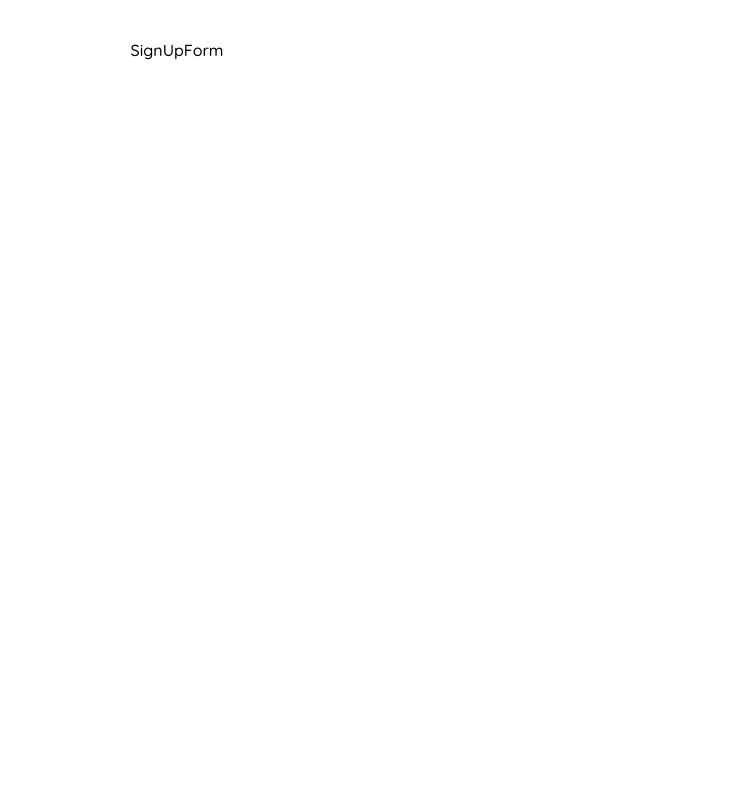
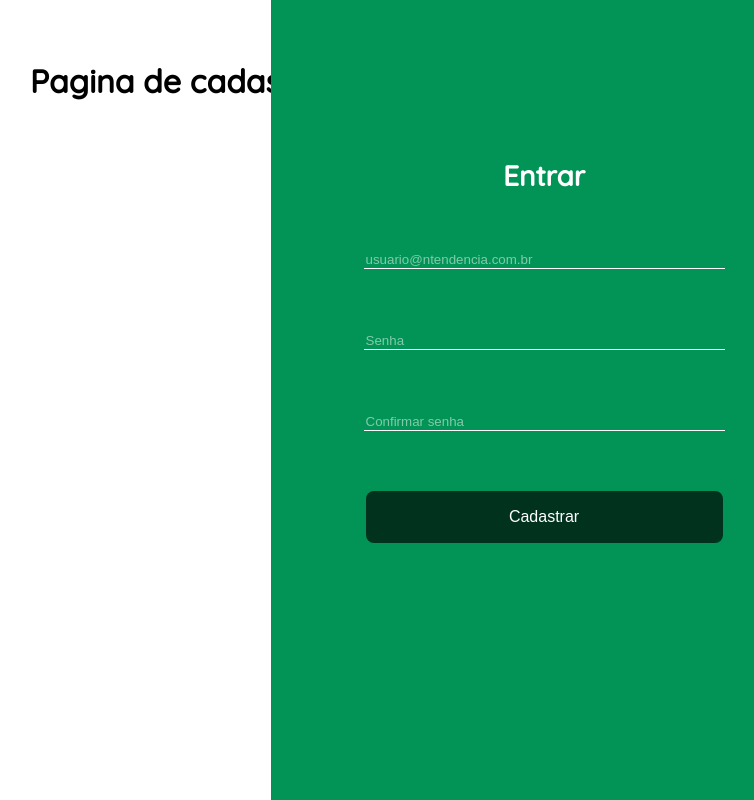
Before and after one commit to MatheusAraripe/desafio-anova, a React (Vite) app: page /signup in a window 1280 px wide. Shown: the whole page, without its empty margins (463-1217 px from the left). Built offline with nearby package versions, Linux system fonts and the light colour scheme.

Commit message:
feat: formulário e validação de cadastro adicionados

```diff
--- a/src/components/LoginForm.jsx
+++ b/src/components/LoginForm.jsx
@@ -15,6 +15,7 @@ import * as yup from "yup";
 const schema = yup.object({
     email: yup.string().required("Campo obrigaório"),
     password: yup.string().required("Campo obrigaório")
+    .min(8, "A senha deve ter ao menos 8 caracteres")
 })
 
 
--- a/src/components/SignUpForm.jsx
+++ b/src/components/SignUpForm.jsx
@@ -1,32 +1,77 @@
-// import React from 'react'
+import React from 'react'
 
-// // React hook form
-// import { useForm } from "react-hook-form";
-// import { yupResolver } from '@hookform/resolvers/yup';
+// React hook form
+import { useForm } from "react-hook-form";
+import { yupResolver } from '@hookform/resolvers/yup';
 
-// // Yup
-// import * as yup from "yup";
+// Yup
+import * as yup from "yup";
 
 
-// // Schema para validação
-// const schema = yup.object({
-//     email: yup.string().required("Campo obrigaório"),
-//     password: yup.string().required("Campo obrigaório")
-//     .min(8, "A senha deve ter ao menos 8 caracteres")
-//     .matches(/[0-9]/, getCharacterValidationError("Deve ter um digito"))
-//     .matches(/[a-z]/, getCharacterValidationError("Deve ter letras menúsculas"))
-//     .matches(/[A-Z]/, getCharacterValidationError("Deve ter ao menos uma letra maiúscula")),
-//     confirmPassword: yup.string()
-//     .required("Insira a senha novamente")
+const getCharacterValidationError = (str) => {
+    return `Sua senha deve conter ao menos 1 ${str}`;
+};
 
-//     // usando o oneOf para achar a correspondência no array
-//     // usando "ref" para pegar o valor de referência
-//     .oneOf([ref("password")], "As senhas devem ser iguais"),
-// })
+
+// Schema para validação
+const schema = yup.object({
+    email: yup.string().required("Campo obrigaório"),
+    password: yup.string().required("Campo obrigaório")
+    .min(8, "A senha deve ter ao menos 8 caracteres")
+    .matches(/[0-9]/, getCharacterValidationError("digito"))
+    .matches(/[a-z]/, getCharacterValidationError("letra menúscula"))
+    .matches(/[A-Z]/, getCharacterValidationError("letra maiúscula")),
+    confirmPassword: yup.string()
+    .required("Insira a senha novamente")
+
+    // usando o oneOf para achar a correspondência no array
+    // usando "ref" para pegar o valor de referência
+    .oneOf([yup.ref("password")], "As senhas devem ser iguais"),
+})
 
 const SignUpForm = () => {
+  const { register, handleSubmit: onSubmit, formState: { errors } } = useForm({resolver: yupResolver(schema)});
+  const handleSubmit = (data) => {
+    console.log(data);
+  };
+
   return (
-    <div>SignUpForm</div>
+    <div className="login-form">
+        <h2>Entrar</h2>
+        <form onSubmit={onSubmit(handleSubmit)}>
+            <div className="form-group">
+                <input
+                type="email"
+                placeholder="usuario@ntendencia.com.br"
+                {...register("email")}
+                />
+                <span className="error">
+                {errors.email?.message}
+                </span>
+            </div>
+            <div className="form-group">
+                <input
+                type="password"
+                placeholder="Senha"
+                {...register("password")}
+                />
+                <span className="error">
+                {errors.password?.message}
+                </span>
+            </div>
+            <div className="form-group">
+                <input
+                type="password"
+                placeholder="Confirmar senha"
+                {...register("confirmPassword")}
+                />
+                <span className="error">
+                {errors.confirmPassword?.message}
+                </span>
+            </div>
+            <button type="submit">Cadastrar</button>
+        </form>
+    </div>
   )
 }
 
--- a/src/pages/SignupPage/index.jsx
+++ b/src/pages/SignupPage/index.jsx
@@ -3,7 +3,10 @@ import SignUpForm from '../../components/SignUpForm';
 
 function SignUp() {
   return (
-    <SignUpForm />
+    <>
+      <h1>Pagina de cadastro</h1>
+      <SignUpForm />
+    </>
   )
 };
 
```
